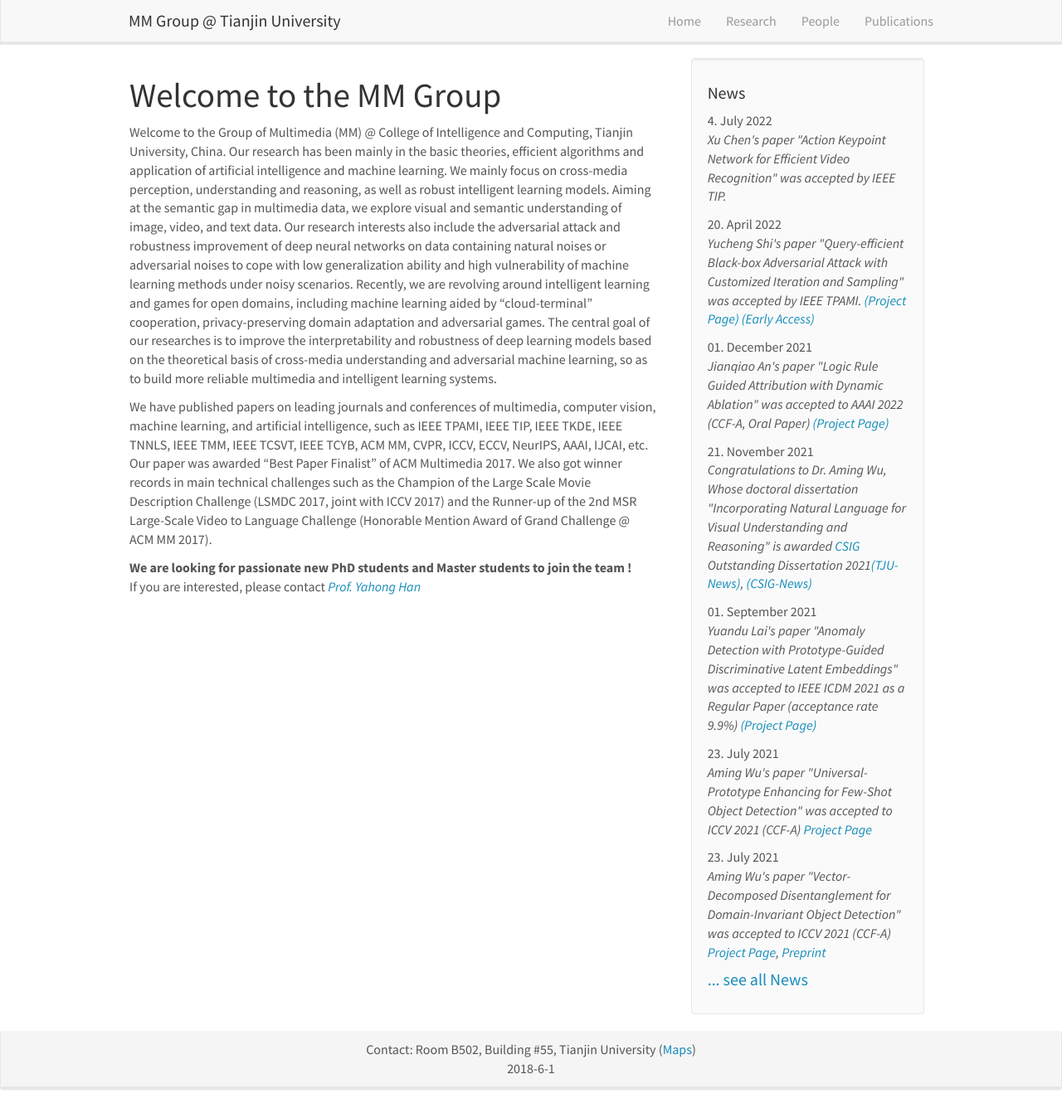
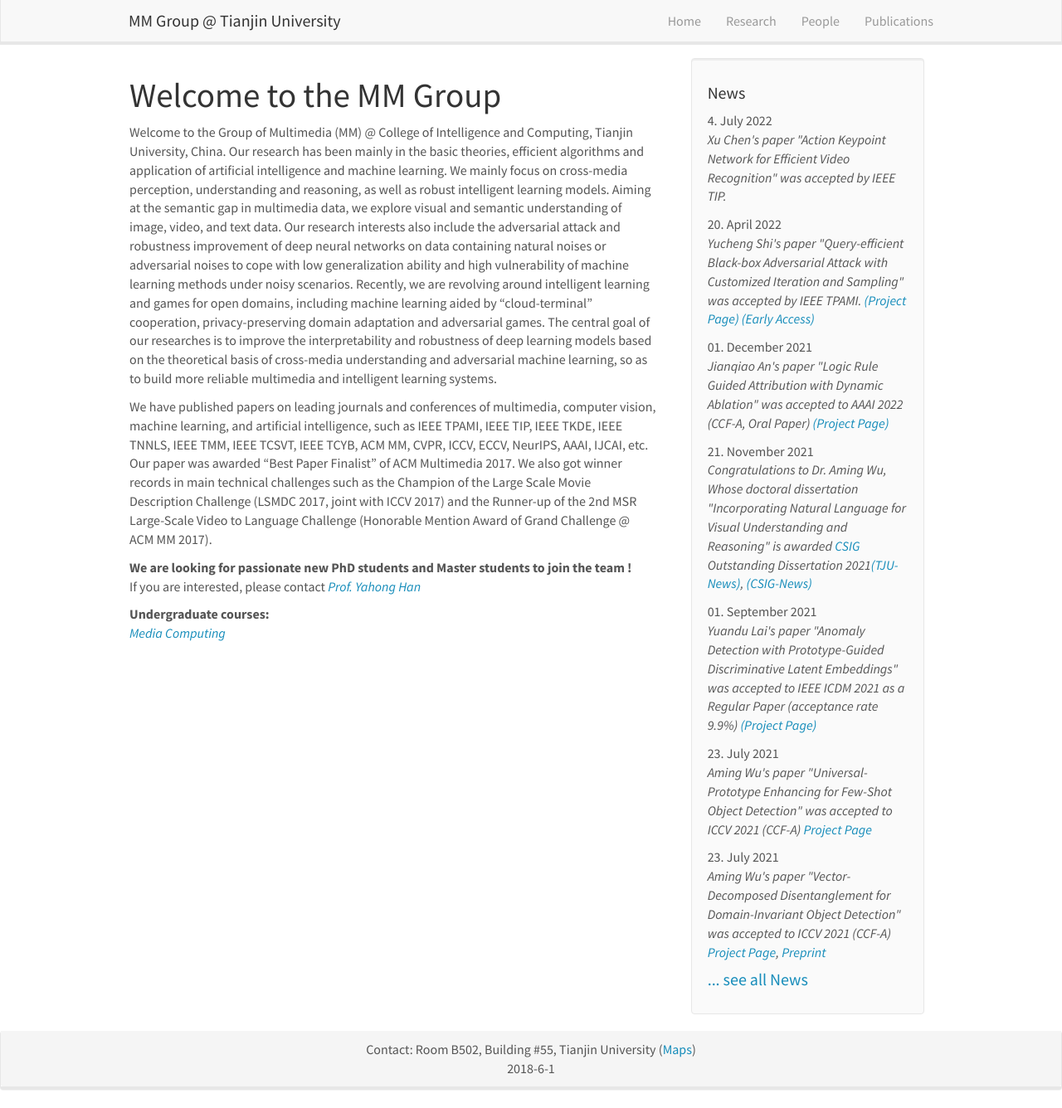
Before and after one commit to tjumm/tjumm.github.io, a Jekyll site: the page built from _pages/home.md, in a window 1280 px wide and 1336 px high. Shown: the whole window at 83% size. Built offline with Jekyll 4.4.1, drawn with Linux system fonts in a browser that asks for light colours; comment, search, counter and statistics services are not loaded.

Commit message:
add media computing course

```diff
--- a/_pages/home.md
+++ b/_pages/home.md
@@ -12,3 +12,6 @@ We have published papers on leading journals and conferences of multimedia, comp
 
  **We are  looking for passionate new PhD students and Master students to join the team !** <br>
 If you are interested, please contact <i>[Prof. Yahong Han](http://cic.tju.edu.cn/faculty/hanyahong/)</i>
+
+ **Undergraduate courses:** <br>
+<i>[Media Computing](http://211.81.55.138:55000/?launchApp=SYNO.SDS.Drive.Application)</i>
```
